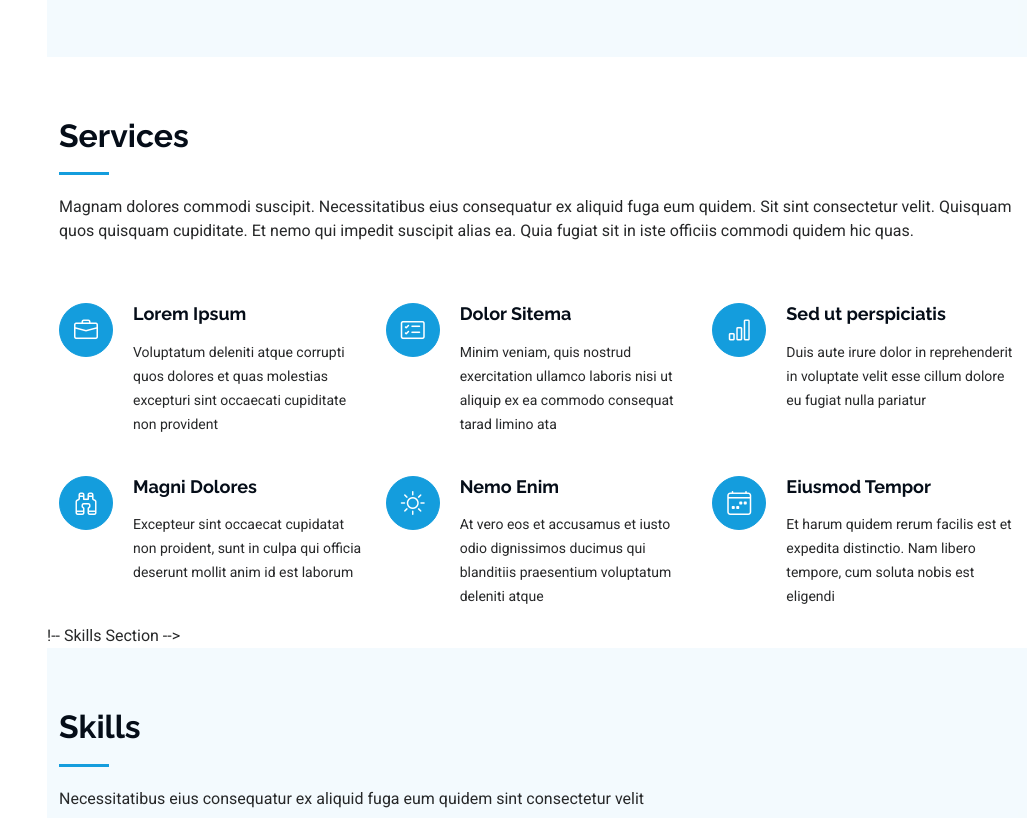
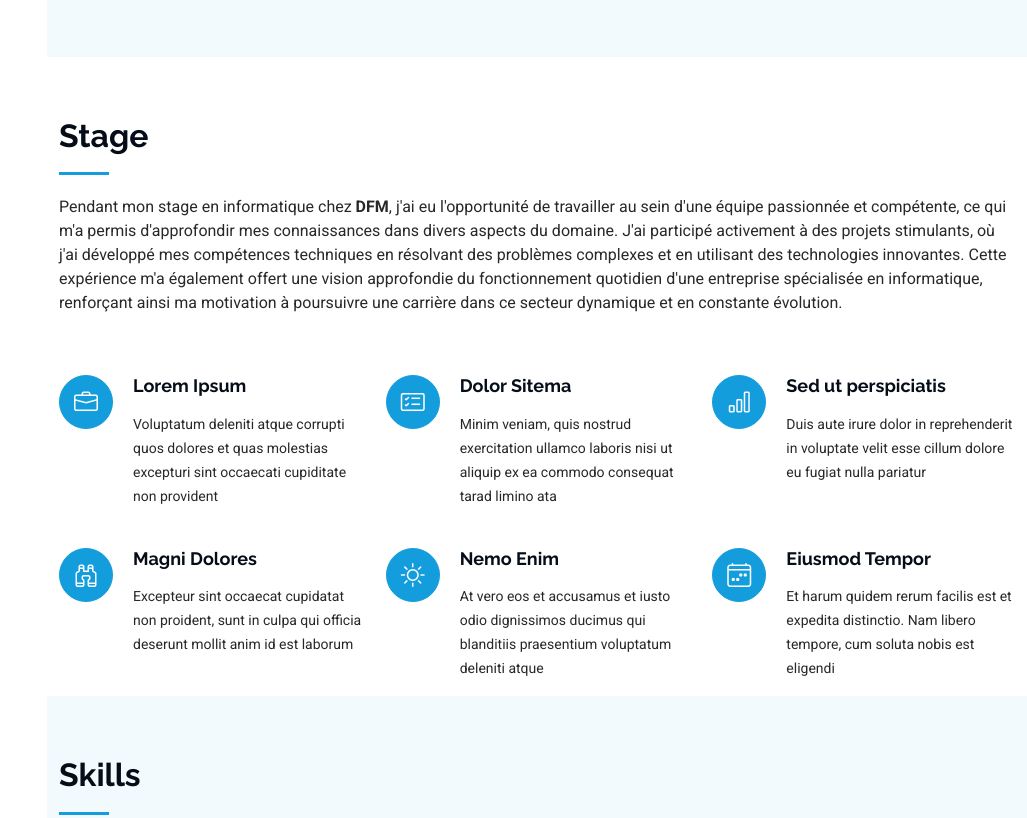
Before and after one commit to avielis/avielisrael, a plain HTML site: page index.html in a window 1280 px wide. Shown: the part 4779-5597 px from the top of the page, without its empty margins (253-1280 px from the left). Drawn offline with Linux system fonts and the light colour scheme.

Commit message:
Ajout du phrase dans la partie Stage

```diff
--- a/index.html
+++ b/index.html
@@ -460,8 +460,8 @@
 
       <!-- Section Title -->
       <div class="container section-title" data-aos="fade-up">
-        <h2>Services</h2>
-        <p>Magnam dolores commodi suscipit. Necessitatibus eius consequatur ex aliquid fuga eum quidem. Sit sint consectetur velit. Quisquam quos quisquam cupiditate. Et nemo qui impedit suscipit alias ea. Quia fugiat sit in iste officiis commodi quidem hic quas.</p>
+        <h2>Stage</h2>
+        <p>Pendant mon stage en informatique chez <strong>DFM</strong>, j'ai eu l'opportunité de travailler au sein d'une équipe passionnée et compétente, ce qui m'a permis d'approfondir mes connaissances dans divers aspects du domaine. J'ai participé activement à des projets stimulants, où j'ai développé mes compétences techniques en résolvant des problèmes complexes et en utilisant des technologies innovantes. Cette expérience m'a également offert une vision approfondie du fonctionnement quotidien d'une entreprise spécialisée en informatique, renforçant ainsi ma motivation à poursuivre une carrière dans ce secteur dynamique et en constante évolution.</p>
       </div><!-- End Section Title -->
 
       <div class="container">
@@ -521,7 +521,7 @@
 
       </div>
 
-      !-- Skills Section -->
+      <!-- Skills Section -->
       <section id="skills" class="skills section">
 
         <!-- Section Title -->
```
